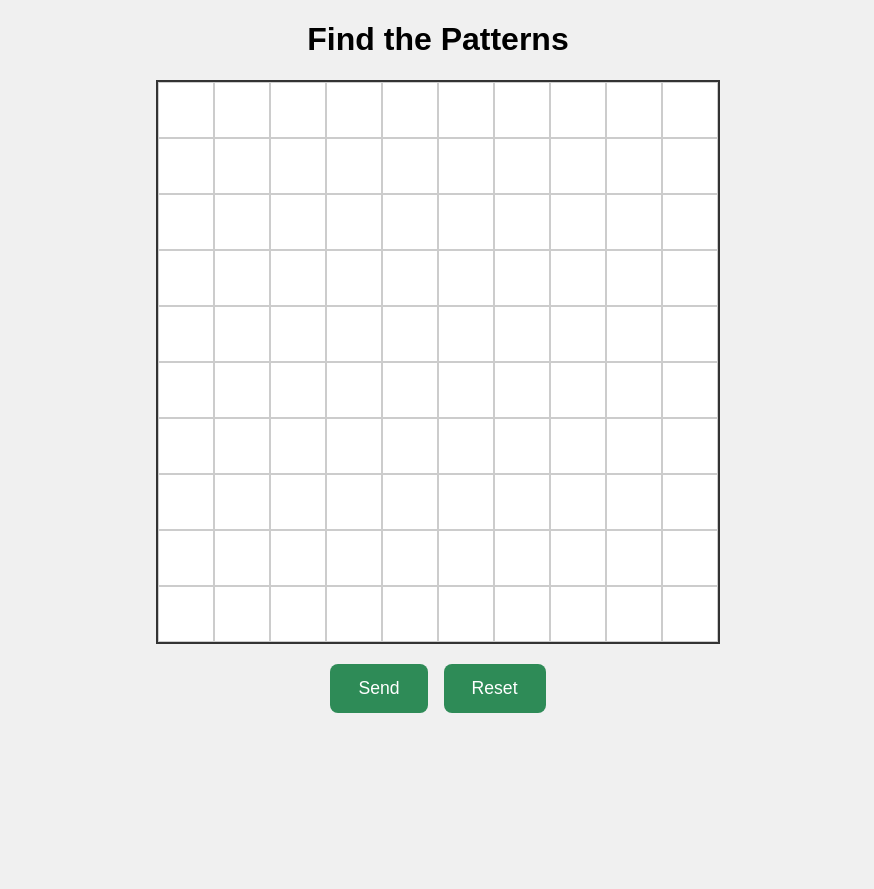
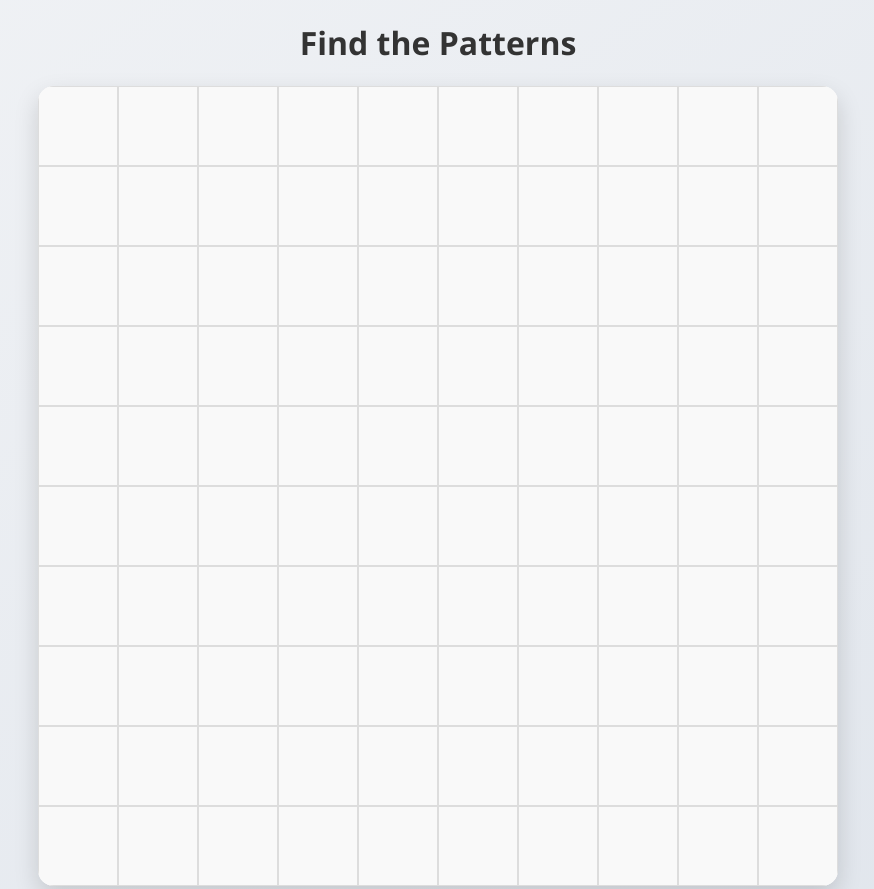
Before and after one commit to JujurMukti/Find-the-Patterns, a plain HTML site: page index.html in a window 1280 px wide. Shown: the top 889 px of the page, without its empty margins (202-1076 px from the left). Before the commit the page ends 800 px from the top, so only its background shows below. Drawn offline with Linux system fonts and the light colour scheme.

Commit message:
the last commit

```diff
--- a/style.css
+++ b/style.css
@@ -1,12 +1,13 @@
 body {
   margin: 0;
-  font-family: Arial, sans-serif;
-  background: #f0f0f0;
+  font-family: 'Segoe UI', Tahoma, Geneva, Verdana, sans-serif;
+  background: linear-gradient(145deg, #f0f2f5, #e0e5ec);
   min-height: 100vh;
   display: flex;
   flex-direction: column;
   align-items: center;
   overflow-x: hidden;
+  color: #333;
 }
 
 #orientation-warning {
@@ -15,7 +16,7 @@ body {
   left: 0;
   width: 100%;
   height: 100%;
-    background: #222;
+  background: #1c1c1c;
   color: white;
   display: none;
   justify-content: center;
@@ -25,51 +26,66 @@ body {
   z-index: 10;
 }
 
+.button-group {
+  display: flex;
+  gap: 1rem;
+  justify-content: center;
+  margin-bottom: 1.5rem;
+  flex-wrap: wrap;
+}
+
+button {
+  padding: 12px 24px;
+  font-size: 1rem;
+  background-color: #4CAF50;
+  color: white;
+  border: none;
+  border-radius: 12px;
+  box-shadow: 0 4px 10px rgba(0, 0, 0, 0.1);
+  cursor: pointer;
+  transition: background-color 0.3s ease, transform 0.2s ease;
+}
+
+button:hover {
+  background-color: #388E3C;
+  transform: translateY(-2px);
+}
+
+button:active {
+  transform: scale(0.98);
+}
+
 .game-board {
   display: grid;
   grid-template-columns: repeat(10, 1fr);
   grid-template-rows: repeat(10, 1fr);
-    width: 70vmin;
-    height: 70vmin;
+  width: 100vmin;
+  height: 100vmin;
   margin: 20px auto;
-    background-color: white;
-    border: 2px solid #333;
-    position: relative;
+  background-color: #ffffff;
+  border-radius: 16px;
+  box-shadow: 0 10px 25px rgba(0, 0, 0, 0.15);
+  overflow: hidden;
+  border: none;
 }
 
 .cell {
-    border: 1px solid #ccc;
+  border: 1px solid #ddd;
   display: flex;
   justify-content: center;
   align-items: center;
-    font-size: 1.2rem;
+  font-size: 1.1rem;
+  font-weight: 500;
+  color: #333;
+  background-color: #f9f9f9;
+  transition: background-color 0.2s ease;
   user-select: none;
 }
 
 .cell.active {
-    background-color: dodgerblue;
-  }
-
-  .button-group {
-    display: flex;
-    gap: 1rem;
-    justify-content: center;
-    margin-bottom: 1rem;
-  }
-
-  button {
-    padding: 14px 28px;
-    font-size: 1.1rem;
-    background-color: seagreen;
+  background-color: #1E88E5;
   color: white;
-    border: none;
-    border-radius: 8px;
-    cursor: pointer;
-    transition: background-color 0.3s ease;
-  }
-
-  button:hover {
-    background-color: darkgreen;
+  font-weight: bold;
 }
 
 #popup {
@@ -78,14 +94,14 @@ body {
   left: 0;
   width: 100vw;
   height: 100vh;
-    background-color: rgba(47, 255, 0, 0.6); /* Overlay gelap */
+  background-color: rgba(30, 136, 229, 0.5);
   display: flex;
   justify-content: center;
   align-items: center;
   z-index: 100;
   opacity: 0;
   pointer-events: none;
-    transition: opacity 0.5s ease;
+  transition: opacity 0.4s ease;
 }
 
 #popup.show {
@@ -94,13 +110,33 @@ body {
 }
 
 #popup .popup-box {
-    color: white;
+  background: white;
+  color: #333;
+  border-radius: 16px;
+  box-shadow: 0 6px 20px rgba(0, 0, 0, 0.2);
+  padding: 2rem 3rem;
+  font-size: 6vmin;
   font-weight: bold;
-    padding: 2rem 3rem;
-    font-size: 7vmin;
+  text-align: center;
+  max-width: 85%;
   transition: all 0.3s ease;
-    max-width: 80%;
-    text-align: center;
+}
+
+@media (max-width: 500px) {
+  .game-board {
+    width: 90vmin;
+    height: 90vmin;
+  }
+
+  button {
+    padding: 10px 18px;
+    font-size: 0.95rem;
+  }
+
+  #popup .popup-box {
+    font-size: 5vmin;
+    padding: 1.5rem 2rem;
+  }
 }
 
 @media (orientation: portrait) {
@@ -112,21 +148,3 @@ body {
     display: none;
   }
 }
-
-  @media (max-width: 500px) {
-    .game-board {
-      width: 90vmin;
-      height: 90vmin;
-    }
-
-    button {
-      padding: 10px 20px;
-      font-size: 1rem;
-    }
-
-    #popup .popup-box {
-      font-size: 5vmin;
-      padding: 1.5rem 2rem;
-    }
-
-  }
```
Lines whose indentation alone changed are shown as unchanged.
